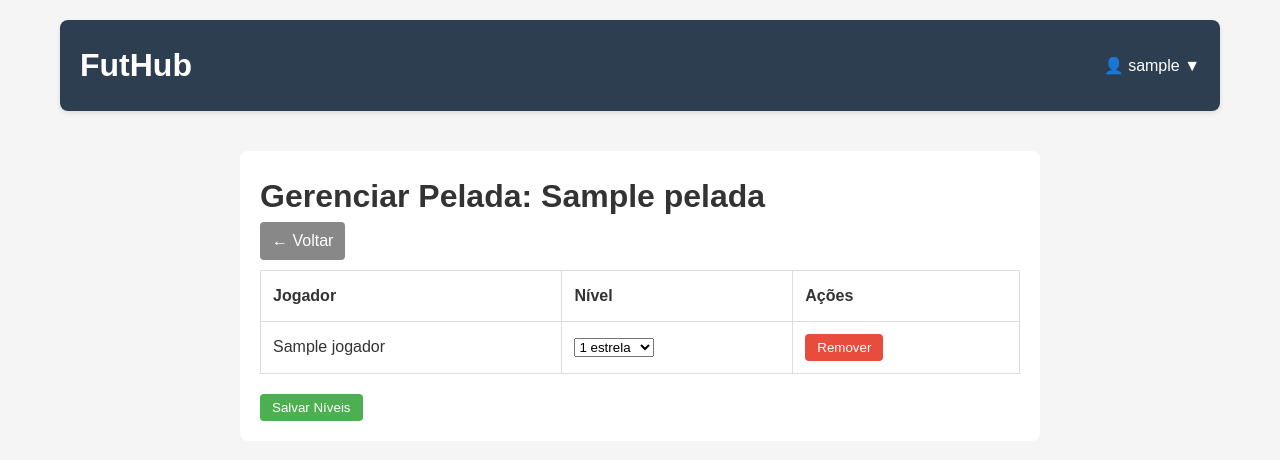
After one commit to Artur-Antunes-1/FutHub_PROJETO_FDS, a Django app: page /peladas/1/gerenciar/ in a window 1280 px wide. The commit adds this page. Shown: the top 460 px of the page. Run offline with Django 5.2, Linux system fonts and the light colour scheme; a user stored in the database is signed in; tables that the repository leaves empty hold one stand-in row (values such as "Sample post").

Commit message:
Adicionar recurso de gerenciamento de pelada: remoção de jogadores e níveis de habilidade; atualizar models, views, urls e templates

```diff
--- a/core/models.py
+++ b/core/models.py
@@ -48,6 +48,11 @@ class Presenca(models.Model):
     pelada = models.ForeignKey(Pelada, on_delete=models.CASCADE)
     jogador = models.ForeignKey(Jogador, on_delete=models.CASCADE)
     confirmado = models.BooleanField(default=False)
+    nivel_habilidade = models.IntegerField(
+        default=3,
+        choices=[(i, f"{i} estrela{'s' if i>1 else ''}") for i in range(1,6)],
+        verbose_name='Nível de Habilidade'
+    )
     criado_em = models.DateTimeField(auto_now_add=True)
 
     class Meta:
--- /dev/null
+++ b/core/templates/core/gerenciar_pelada.html
@@ -0,0 +1,52 @@
+{% extends "core/base.html" %}
+
+{% block extra_css %}
+<style>
+    .manage-container { max-width: 800px; margin: 40px auto; padding: 20px; background: white; border-radius:8px; }
+    table { width:100%; border-collapse: collapse; margin-bottom:20px; }
+    th, td { padding:12px; border:1px solid #ddd; text-align:left; }
+    .btn { padding:6px 12px; border:none; border-radius:4px; cursor:pointer; }
+    .btn-back { background:#888; color:white; margin-bottom:10px; display:inline-block; text-decoration:none; padding:6px 12px; border-radius:4px; }
+    .btn-save { background:#4CAF50; color:white; }
+    .btn-remove { background:#e74c3c; color:white; }
+</style>
+{% endblock %}
+
+{% block content %}
+<div class="manage-container">
+    <h1>Gerenciar Pelada: {{ pelada.nome }}</h1>
+    <!-- Botão de voltar para detalhes -->
+    <a href="{% url 'detalhes_pelada' pelada.id %}" class="btn-back">← Voltar</a>
+
+    <form method="post">
+        {% csrf_token %}
+        <table>
+            <thead>
+                <tr><th>Jogador</th><th>Nível</th><th>Ações</th></tr>
+            </thead>
+            <tbody>
+                {% for pres in presencas %}
+                    <tr>
+                        <td>{{ pres.jogador.nome }}</td>
+                        <td>
+                            <select name="nivel_{{ pres.id }}">
+                                {% for n in niveis %}
+                                    <option value="{{ n }}" {% if pres.nivel_habilidade == n %}selected{% endif %}>
+                                        {{ n }} estrela{% if n > 1 %}s{% endif %}
+                                    </option>
+                                {% endfor %}
+                            </select>
+                        </td>
+                        <td>
+                            <button type="submit" name="remover" value="{{ pres.id }}" class="btn btn-remove">
+                                Remover
+                            </button>
+                        </td>
+                    </tr>
+                {% endfor %}
+            </tbody>
+        </table>
+        <button type="submit" name="salvar_niveis" class="btn btn-save">Salvar Níveis</button>
+    </form>
+</div>
+{% endblock %}
--- a/core/urls.py
+++ b/core/urls.py
@@ -16,7 +16,8 @@ urlpatterns = [
     path('peladas/<int:pk>/', views.detalhes_pelada, name='detalhes_pelada'),
     path('peladas/<int:pk>/editar/', views.editar_pelada, name='editar_pelada'),
     path('peladas/<int:pk>/deletar/', views.deletar_pelada, name='deletar_pelada'),
-     path('peladas/<int:pk>/presenca/',  views.confirmar_presenca, name='confirmar_presenca'),
+    path('peladas/<int:pk>/presenca/',  views.confirmar_presenca, name='confirmar_presenca'),
     path('peladas/<int:pk>/cancelar/',  views.cancelar_presenca,   name='cancelar_presenca'),
+    path('peladas/<int:pk>/gerenciar/', views.gerenciar_pelada,    name='gerenciar_pelada'),
     path('peladas/entrar-com-codigo/', views.entrar_com_codigo, name='entrar_com_codigo'),
 ]
--- a/core/views.py
+++ b/core/views.py
@@ -7,6 +7,7 @@ from django.http import HttpResponseForbidden
 from uuid import UUID
 from django.db.models import Q, Count
 from .models import Pelada, Presenca, Jogador
+from django.views.decorators.http import require_http_methods
 
 # Helper para obter ou criar Jogador ativo
 def get_or_create_jogador(user):
@@ -75,6 +76,35 @@ def detalhes_pelada(request, pk):
         'confirmado': presencas.filter(jogador=jogador, confirmado=True).exists(),
         'confirmados': confirmados,
         'limite': limite,
+        'max_estrelas': range(5),  # para mostrar estrelas
+    })
+
+@login_required
+@require_http_methods(["GET", "POST"])
+def gerenciar_pelada(request, pk):
+    pelada = get_object_or_404(Pelada, pk=pk, organizador=request.user)
+    presencas = Presenca.objects.filter(pelada=pelada).select_related('jogador')
+    if request.method == 'POST':
+        # remoção de jogador
+        if 'remover' in request.POST:
+            pid = request.POST.get('remover')
+            pres = get_object_or_404(Presenca, id=pid, pelada=pelada)
+            pres.delete()
+            messages.success(request, 'Jogador removido com sucesso.')
+            return redirect('gerenciar_pelada', pk=pk)
+        # atualização de níveis
+        if 'salvar_niveis' in request.POST:
+            for pres in presencas:
+                nivel = request.POST.get(f'nivel_{pres.id}')
+                if nivel and nivel.isdigit():
+                    pres.nivel_habilidade = int(nivel)
+                    pres.save(update_fields=['nivel_habilidade'])
+            messages.success(request, 'Níveis de habilidade atualizados.')
+            return redirect('gerenciar_pelada', pk=pk)
+    return render(request, 'core/gerenciar_pelada.html', {
+        'pelada': pelada,
+        'presencas': presencas,
+        'niveis': range(1,6),
     })
 
 @login_required
--- a/project/settings.py
+++ b/project/settings.py
@@ -18,7 +18,8 @@ BASE_DIR = Path(__file__).resolve().parent.parent
 # Segurança
 # ---------------------------------------------------------------------------
 SECRET_KEY = os.getenv("SECRET_KEY", get_random_secret_key())
-DEBUG = os.getenv("DEBUG", "False").lower() in {"1", "true", "yes"}
+# DEBUG = os.getenv("DEBUG", "False").lower() in {"1", "true", "yes"}
+DEBUG = True
 ALLOWED_HOSTS = [h.strip()
                  for h in os.getenv("ALLOWED_HOSTS", "127.0.0.1,localhost").split(",")
                  if h.strip()] + ["futhub-webapp.azurewebsites.net"]
```
Also changed, not shown: core/templates/core/detalhes_pelada.html (+23 -7 lines), core/migrations/0004_presenca_nivel_habilidade.py (added).
